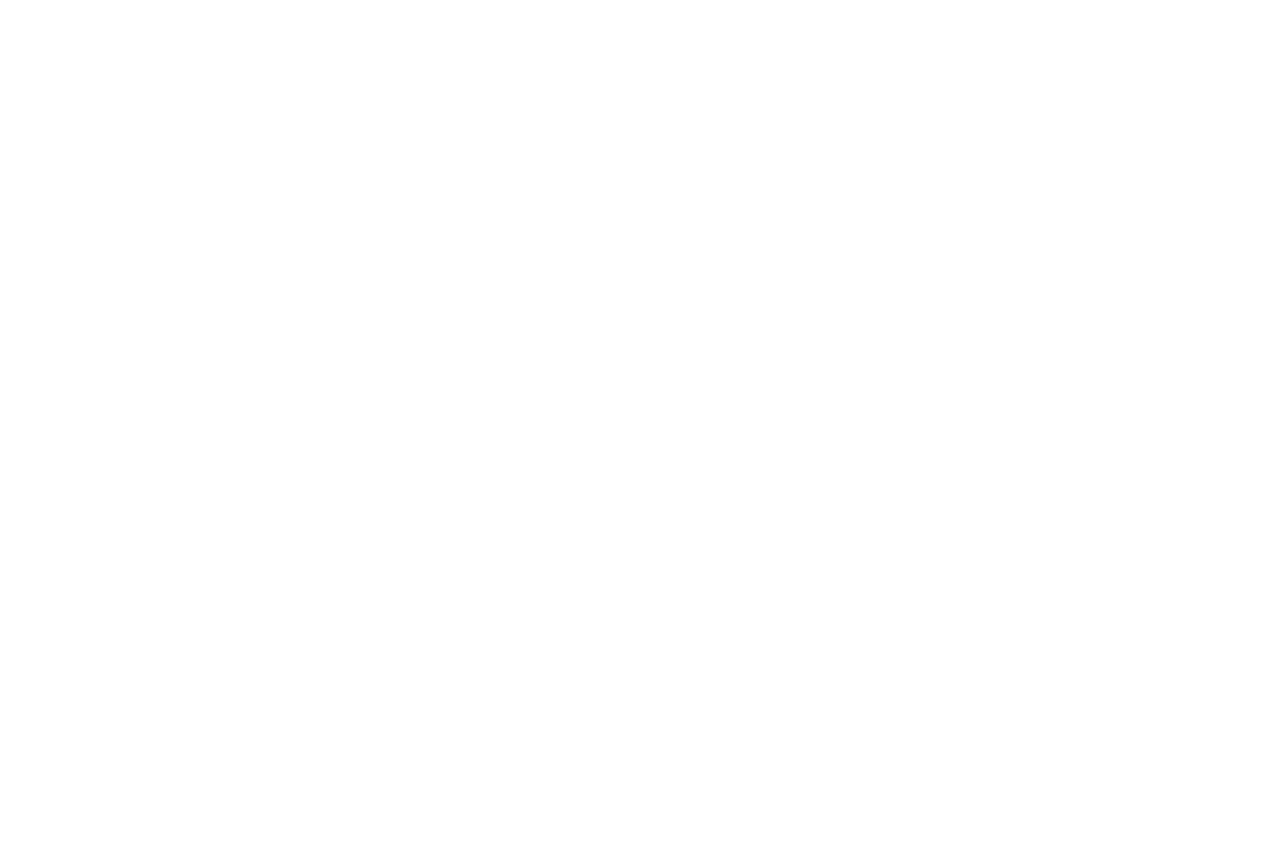
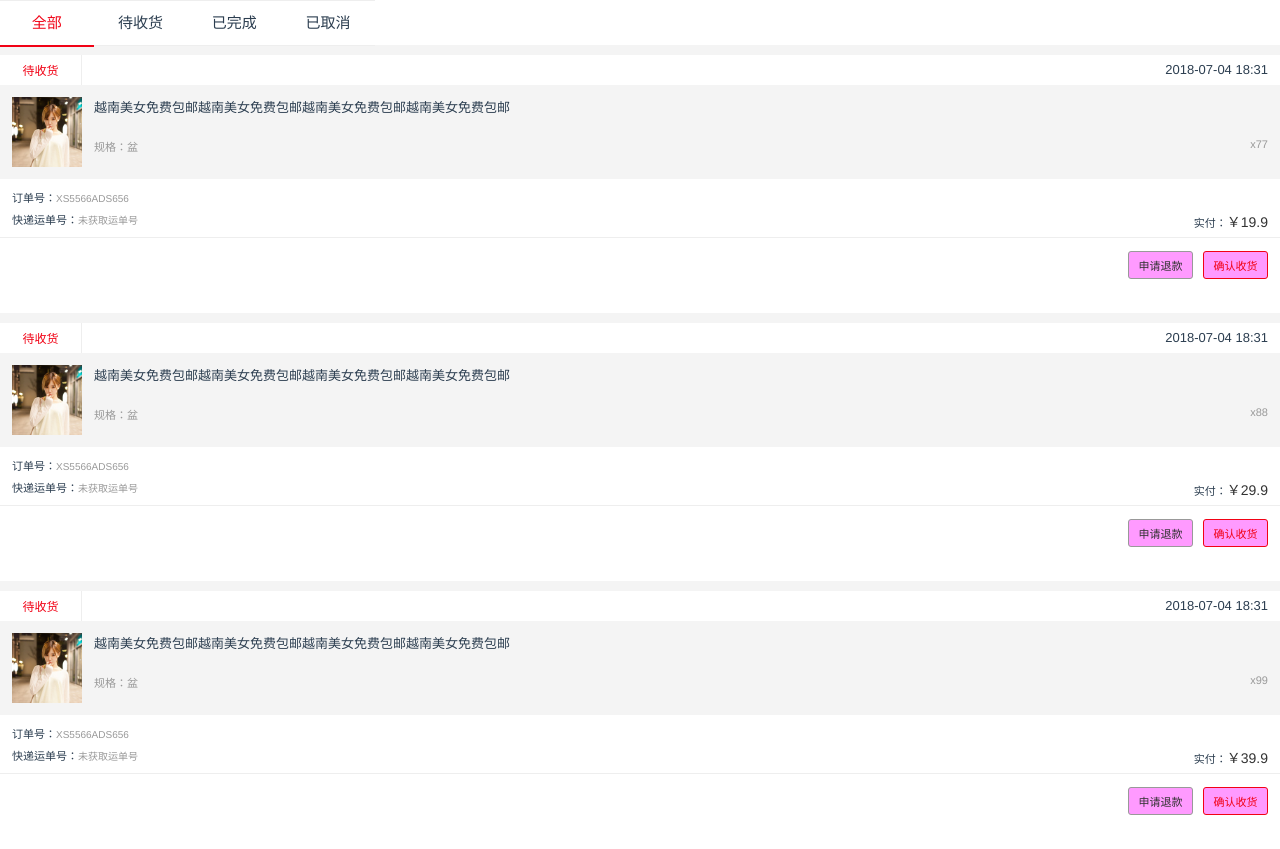
Before and after one commit to VincentOK/mall, a Vue app: page /#/myorder in a window 1280 px wide. Before the commit the page ends 800 px from the top, so only its background shows below. Built offline with nearby package versions, Linux system fonts and the light colour scheme.

Commit message:
我的订单

```diff
--- /dev/null
+++ b/src/components/dialog/refund_dialog.vue
@@ -0,0 +1,98 @@
+<template>
+  <div v-if="refund_display">
+    <div class="refund_wai">
+    </div>
+    <div class="refund_content">
+      <p>确定已收到商品？
+      </p>
+      <div class="btn_">
+        <div class="btn_left" v-on:click="refundCancel">取消</div>
+        <div class="btn_right" v-on:click="refundSure">确定</div>
+      </div>
+    </div>
+  </div>
+
+</template>
+
+<script>
+    export default {
+        name: "refund_dialog",
+      props:['checkStatus'],
+      data(){
+          return{
+            refund_display:false,
+            id:''
+          }
+      },
+      watch:{
+        checkStatus:function (newword,oldword) {
+          console.log("新退款ID："+newword)
+          if(newword){
+            this.refund_display = true
+            this.id = newword
+          }
+          console.log("原退款ID："+oldword)
+        }
+      },
+      methods:{
+        refundCancel:function () {
+          this.refund_display = false
+        },
+        refundSure:function () {
+          console.log(this.id)
+        }
+      }
+    }
+</script>
+
+<style scoped>
+  .btn_{
+    display: flex;
+    height: 49px;
+    line-height: 49px;
+    text-align: center;
+  }
+  .btn_left{
+    flex: 1;
+    border-top: 1px solid #eeeeee;
+    border-right: 1px solid #eeeeee;
+    color: #333333;
+  }
+  .btn_right{
+    flex: 1;
+    border-top: 1px solid #eeeeee;
+    color: #f10215;
+  }
+.refund_wai{
+  width: 100%;
+  height: 100%;
+  position: fixed;
+  top: 0;
+  bottom: 0;
+  z-index: 99999;
+  background-color: black;
+  opacity: 0.5;
+}
+.refund_content p{
+  height: 81px;
+  line-height: 81px;
+  width: 100%;
+  margin: 0;
+  text-align: center;
+  font-size: 16px;
+
+}
+  .refund_content{
+    width: 238px;
+    height: 130px;
+    background-color: white;
+    border-radius: 10px;
+    margin: auto;
+    position: fixed;
+    top: 0;
+    bottom: 0;
+    left: 0;
+    right: 0;
+    z-index: 100000;
+  }
+</style>
--- /dev/null
+++ b/src/components/refund/myorder.vue
@@ -0,0 +1,78 @@
+<template>
+  <div>
+    <ul class="tabs">
+      <li class="li-tab" v-for="(item,index) in tabsParam"
+          @click="toggleTabs(index)"
+          :class="{active:index == nowIndex}">{{item}}</li>
+    </ul>
+    <div class="divTab" v-show="nowIndex===0">
+      <refundlist-view :refund_status="nowIndex"></refundlist-view>
+    </div>
+    <div class="divTab" v-show="nowIndex===1">
+      我是待收货
+    </div>
+    <div class="divTab" v-show="nowIndex===2">
+      我是已完成
+    </div>
+    <div class="divTab" v-show="nowIndex===3">
+      我是已取消
+    </div>
+  </div>
+</template>
+
+<script>
+  import Vue from 'vue'
+  import refundlist from './refundlist'
+  Vue.component('refundlist-view',refundlist)
+
+    export default {
+        name: "myorder",
+      comments:{
+          refundlist,
+      },
+        data(){
+          return{
+            tabsParam:['全部','待收货','已完成','已取消'],//（这个也可以用对象key，value来实现）
+            nowIndex:0,//默认第一个tab为激活状态
+            refundDialog:false
+          }
+        },
+      mounted(){
+        console.log("123")
+      },
+      methods:{
+        toggleTabs:function(index){
+          this.nowIndex=index;
+        },
+      }
+    }
+</script>
+
+<style scoped>
+  .active{
+    color: #f10215;
+    border-bottom: 2px solid #f10215;
+  }
+  .tabs{
+    width: 375px;
+    margin: 0;
+    padding:0;
+    height: 44px;
+    line-height: 44px;
+    font-size: 15px;
+    border-bottom: 1px solid #eeeeee;
+    border-top: 1px solid #eeeeee;
+    position: fixed;
+    top: 0;
+    z-index: 999999;
+  }
+  .li-tab{
+    width: 25%;
+    height: 100%;
+    display:inline-block;
+    text-align: center;
+  }
+  .divTab{
+    margin-top: 45px;
+  }
+</style>
--- a/src/components/refund/refundlist.vue
+++ b/src/components/refund/refundlist.vue
@@ -2,11 +2,17 @@
 <div>
   <div class="refundlist" v-for="item in refund_list" :key="item">
     <div class="null_div"></div>
-      <p class="refund_time">{{item.goods_time}}</p>
+      <p class="refund_time">
+        <button class="_status">待收货</button>
+        <label class="_time">{{item.goods_time}}</label>
+      </p>
     <div class="refundlist_content">
       <img class="refund_img" :src="item.goods_img" alt="">
-      <p>{{item.goods_title}}</p>
-      <label class="num">x{{item.goods_count}}</label>
+      <p class="refund_de">{{item.goods_title}}</p>
+      <p class="refund_gui">
+        规格：盆
+        <label class="num">x{{item.goods_count}}</label>
+      </p>
     </div>
     <p class="refund_number">
       <label class="refund_font">订单号：</label>
@@ -18,22 +24,37 @@
       <label class="refund_money"><label class="refund_font">实付：</label><label class="real_money">￥{{item.goods_money}}</label></label>
     </p>
     <p class="refund_now">
-      <button v-on:click="gotodetail(item.goods_id)">申请退款</button>
+      <button class="refund_btn_one" v-on:click="gotocheck(item.goods_id)">确认收货</button>
+      <button class="refund_btn" v-on:click="gotodetail(item.goods_id)">申请退款</button>
     </p>
   </div>
 
-
+  <refund_dialog-view :checkStatus="checkStatus"></refund_dialog-view>
 </div>
 </template>
 
 <script>
+  import Vue from 'vue'
+  import refund_dialog from '../dialog/refund_dialog'
+  Vue.component('refund_dialog-view',refund_dialog)
     export default {
         name: "refundlist",
+      comments:{
+        refund_dialog
+      },
+        props:['refund_status'],
         data(){
           return{
-            refund_list:[]
+            refund_list:[],
+            checkStatus:''
           }
         },
+      watch:{
+        refund_status:function(newold,oldword){
+            console.log("新状态："+newold)
+            console.log("旧状态："+oldword)
+          }
+      },
       mounted(){
           this.refund_list = [
             {
@@ -68,11 +89,14 @@
             },
           ]
       },
-
       methods:{
         gotodetail:function (id) {
           console.log(id)
           this.$router.push('/refundindex/'+id)
+        },
+        gotocheck:function (id) {
+          console.log("id:"+id)
+          this.checkStatus = id
         }
       }
     }
@@ -80,29 +104,39 @@
 
 <style scoped>
   .num{
-    position: absolute;
-    right: 12px;
-    bottom: 12px;
     color: #999999;
+    font-size: 11px;
+    float: right;
   }
   .refund_now{
-    height: 35px;
-    line-height: 35px;
+    height: 49px;
+    line-height: 49px;
     padding-right: 12px;
   }
-  .refund_now button{
-    width: 70px;
-    height: 25px;
-    font-size: 10px;
-    border: 1px solid #ec414d;
-    background-color: white;
-    color: #ec414d;
+  .refund_btn{
+    width: 65px;
+    height: 28px;
+    font-size: 11px;
+    border: 1px solid #999999;
+    background-color: #ff9aff;
+    color: #333333;
     border-radius: 3px;
     float: right;
   }
+  .refund_btn_one{
+    width: 65px;
+    height: 28px;
+    font-size: 11px;
+    border: 1px solid #f10215;
+    background-color: #ff9aff;
+    color: #f10215;
+    border-radius: 3px;
+    margin-left: 10px;
+    float: right;
+  }
   .real_money{
-    color: #ec414d;
-    font-size: 13px;
+    color: #333333;
+    font-size: 14px;
   }
   .refund_font{
     font-size: 11px;
@@ -128,10 +162,24 @@
   .refund_time{
     text-align: left;
     margin: 0;
-    margin-left: 12px;
     font-size: 13px;
     height: 30px;
     line-height: 30px;
+  }
+  ._time{
+    float: right;
+    margin-right: 12px;
+  }
+  ._status{
+    height: 30px;
+    line-height: 30px;
+    font-size: 12px;
+    color: #f10215;
+    width: 82px;
+    text-align: center;
+    border: none;
+    border-right: 1px solid #eeeeee;
+    background-color: white;
   }
 .refund_img{
   float: left;
@@ -144,10 +192,18 @@
     padding: 12px 12px 12px 12px;
     position: relative;
   }
-  .refundlist_content p{
+  .refund_de{
     margin: 0;
     text-align: left;
     padding-left: 82px;
   }
+  .refund_gui{
+    margin: 0;
+    text-align: left;
+    padding-left: 82px;
+    margin-top: 22px;
+    color: #999999;
+    font-size: 11px;
+  }
 
 </style>
--- a/src/main.js
+++ b/src/main.js
@@ -4,7 +4,7 @@ import Vue from 'vue'
 import App from './App'
 import router from './router'
 import VueAwesomeSwiper from 'vue-awesome-swiper'
-// import 'vue-awesome-swiper/node_modules/swiper/dist/css/swiper.min.css'
+import 'vue-awesome-swiper/node_modules/swiper/dist/css/swiper.min.css'
 Vue.use(VueAwesomeSwiper)
 Vue.config.productionTip = false
 
--- a/src/router/index.js
+++ b/src/router/index.js
@@ -10,6 +10,7 @@ import winning from '@/components/luckyDraw/winning'
 import refundlist from '@/components/refund/refundlist'
 import refundindex from '@/components/refund/refundindex'
 import freight from '@/components/refund/freight'
+import myorder from '@/components/refund/myorder'
 
 Vue.use(Router)
 
@@ -64,6 +65,11 @@ export default new Router({
       path: '/freight/:id',
       name: 'freight',
       component: freight
-    }
+    },
+    {
+      path: '/myorder',
+      name: 'myorder',
+      component: myorder
+    },
   ]
 })
```
